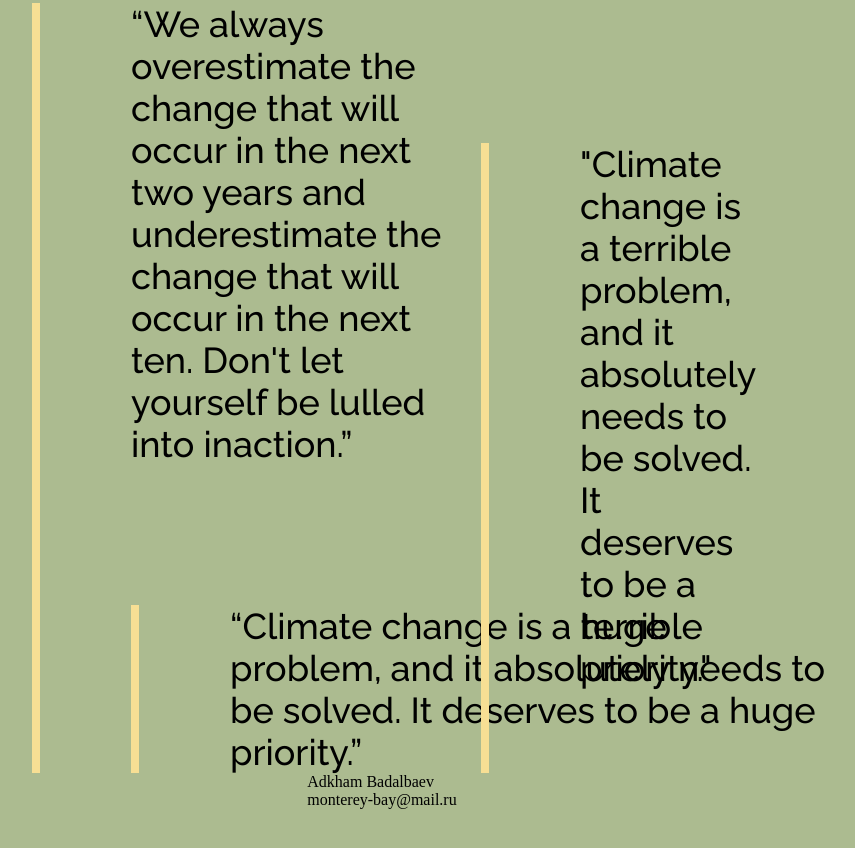
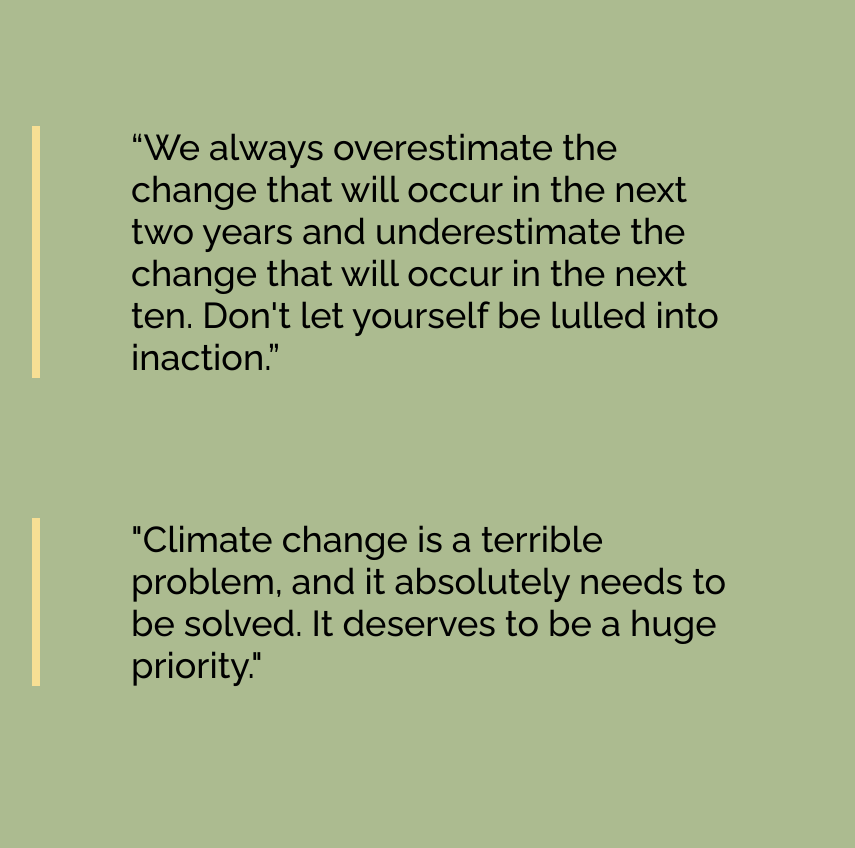
Before and after one commit to adkhambitious/Quote-generator, a plain HTML site: page authorsquote.html in a window 1280 px wide. Shown: the part 634-1482 px from the top of the page, without its empty margins (258-1113 px from the left). Drawn offline with Linux system fonts and the light colour scheme.

Commit message:
rebase new branch called quote-reflection

```diff
--- a/authorsquote.html
+++ b/authorsquote.html
@@ -38,7 +38,6 @@
                     </p>
                 </div>
             </div>
-
             <div class="union">
                 <div class="yellowline"></div>
                 <div class="phrase">
@@ -50,17 +49,6 @@
                         ten. Don't let yourself be lulled into
                         inaction.”
                     </p>
-                <div class="union">
-                    <div class="yellowline"></div>
-                    <div class="phrase">
-                        <p>
-                            “Climate change is a terrible
-                            problem, and it absolutely needs to
-                            be solved. It deserves to be a huge
-                            priority.”
-                        </p>
-                    </div>
-
                 </div>
             </div>
             <div class="union">
@@ -75,9 +63,6 @@
                 </div>
             </div>
         </div>
-        <div class="creator">
-            <p>Adkham Badalbaev</br>monterey-bay@mail.ru</p>
-        </div>
     </div>
 </body>
 </html>
--- a/style.css
+++ b/style.css
@@ -32,8 +32,8 @@ body {
 .random {
     width: 40%;
     height: 70%;
+    display: flex;
     align-items: center;
-    display: flex;
     justify-content: center;
     cursor: pointer;
 }
```
Also changed, not shown: index.html (line endings or trailing spaces).
